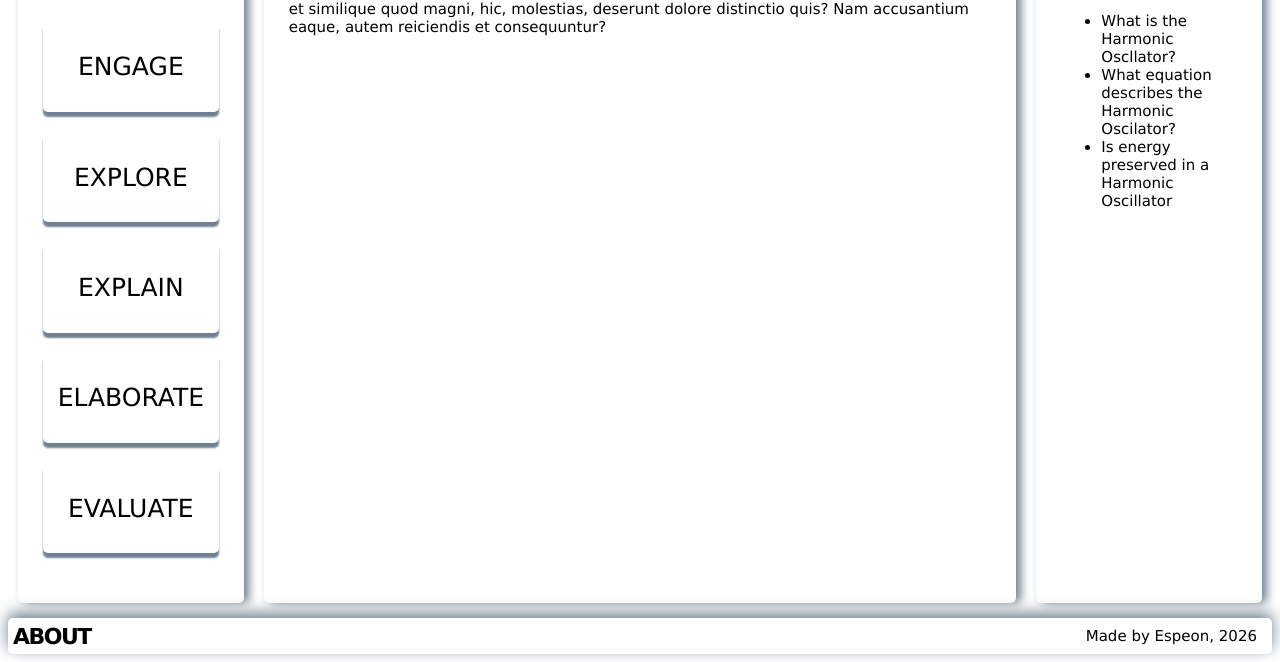
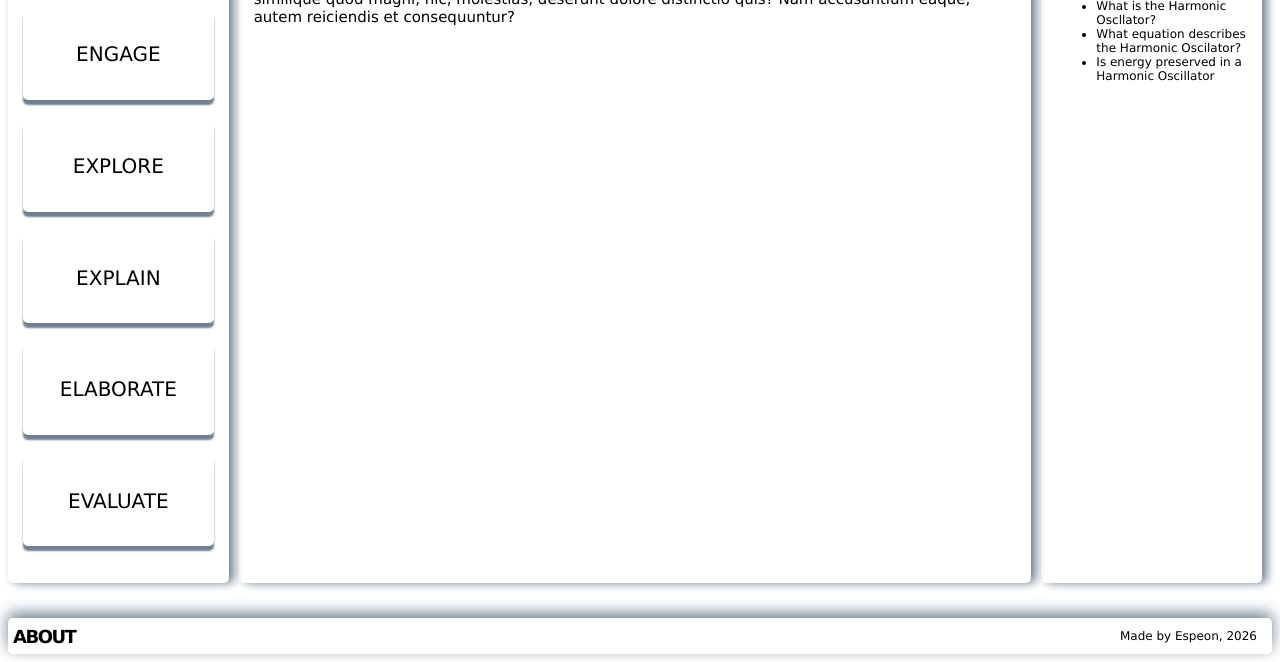
Before and after one commit to Espeon-o-Megas/lessonpackproto, a plain HTML site: page index.html in a window 1280 px wide. Shown: the part 154-816 px from the top of the page. Drawn offline with Linux system fonts and the light colour scheme.

Commit message:
Shrinked font sizes and increased margins on index page.
The main page should look less overwhelming now.

```diff
--- a/style.css
+++ b/style.css
@@ -4,7 +4,7 @@ body {
     height: 100vh;
     justify-content: space-between;
     font-family: Verdana, Geneva, Tahoma, sans-serif;
-    font-size: 15px;
+    font-size: 12px;
 }
 .header, .footer {
     display: flex;
@@ -28,7 +28,7 @@ body {
     flex:1;
     font-weight: bold;
     letter-spacing: -1.5px;
-    font-size: 22px;
+    font-size: 18px;
 }
 .rightBox {
     margin-left:auto;
@@ -37,7 +37,7 @@ body {
     flex:1;
 }
 #chapter {
-    font-size: 20px;
+    font-size: 18px;
     text-transform: uppercase;
     font-weight: bold;
     letter-spacing: -0.5px;
@@ -49,20 +49,21 @@ body {
     flex-wrap:wrap;
 }
 .box {
-    margin:0px 10px;
+    margin:0px 10px 20px 0px;
     box-shadow:5px 0px 10px slategray;
-    min-width:125px;
-    padding: 25px;
+    padding: 15px;
     border-radius: 5px;
 
 }
 .sidebar, .corner {
     flex:1;
+    min-width:150px;
     display: flex;
     flex-direction: column;
 }
 .main-content {
     flex:4;
+    min-width:400px;
     font-size: 15px;
     max-height:100%;
     overflow-x: hidden;
@@ -83,7 +84,7 @@ body {
     align-items: center;
     justify-content: center;
     text-transform: uppercase;
-    font-size: 25px;
+    font-size: 20px;
     box-shadow:0px 5px 2px slategray;
     margin:10px 0px;
     border-radius: 5px;
```
